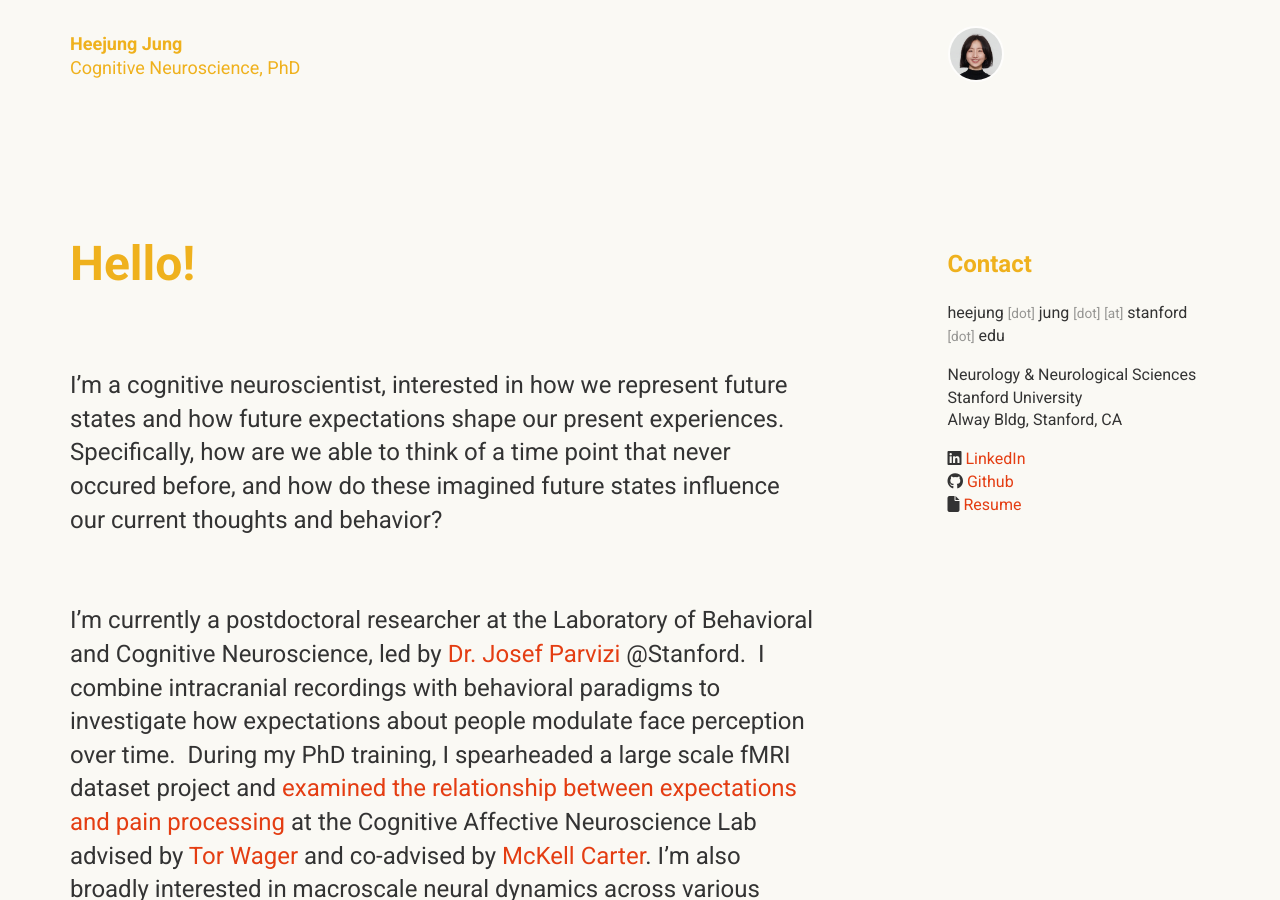
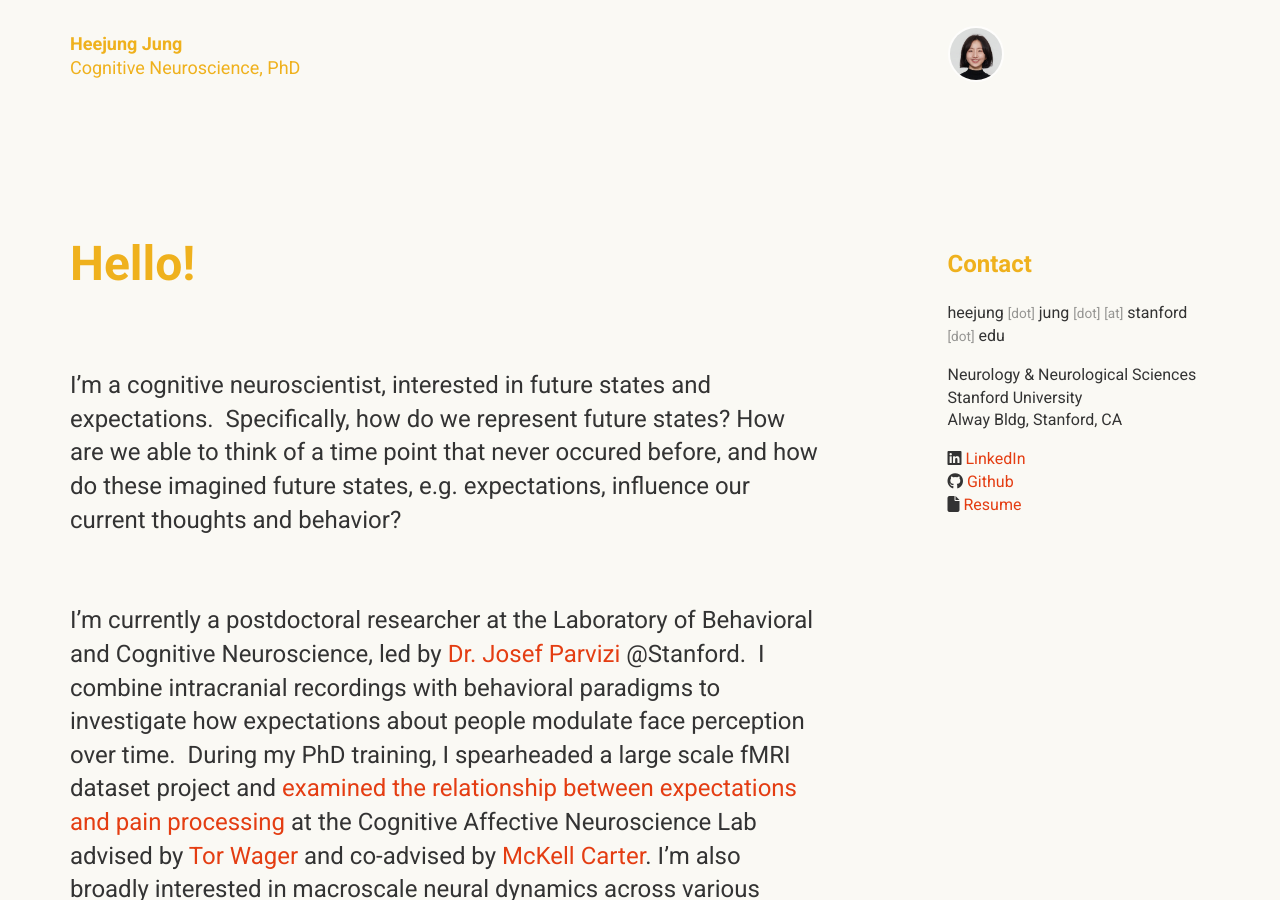
Before and after one commit to jungheejung/jungheejung.github.io, a Jekyll site: the page built from index.html, in a window 1280 px wide and 900 px high. Built offline with Jekyll 4.4.1, drawn with Linux system fonts in a browser that asks for light colours; nearby versions of some CDN libraries.

Commit message:
DOC: Update personal.yml

```diff
--- a/_data/personal.yml
+++ b/_data/personal.yml
@@ -30,8 +30,8 @@
 intro:
   title: Hello!
   body: >
-    I'm a cognitive neuroscientist, interested in how we represent future states and how future expectations shape our present experiences.
-    Specifically, how are we able to think of a time point that never occured before, and how do these imagined future states influence our current thoughts and behavior? <br>
+    I'm a cognitive neuroscientist, interested in future states and expectations.
+    Specifically, how do we represent future states? How are we able to think of a time point that never occured before, and how do these imagined future states, e.g. expectations, influence our current thoughts and behavior? <br>
 
     I'm currently a postdoctoral researcher at the Laboratory of Behavioral and Cognitive Neuroscience, led by [Dr. Josef Parvizi](https://med.stanford.edu/parvizi-lab/people.html) @Stanford.
     I combine intracranial recordings with behavioral paradigms to investigate how expectations about people modulate face perception over time.
```
